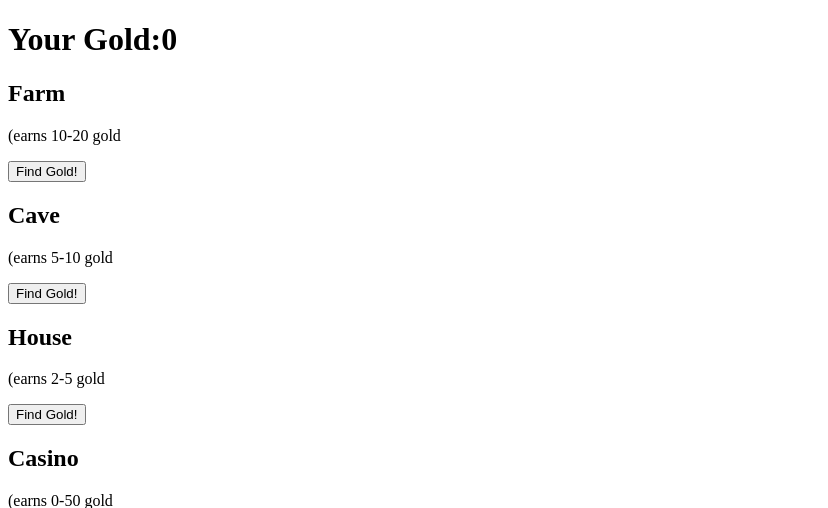
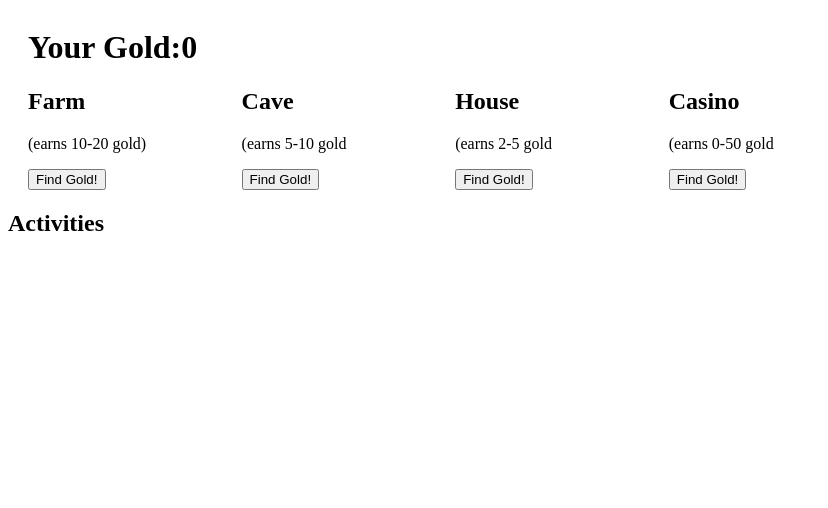
Before and after one commit to dylanPMurphy/Ninja_Gold, a Django app: page / in a window 1280 px wide. Shown: the top 508 px of the page, without its empty margins (0-828 px from the left). Run offline with Django 3.2, Linux system fonts and the light colour scheme.

Commit message:
finished

```diff
--- /dev/null
+++ b/ninja_gold_app/static/css/style.css
@@ -0,0 +1,17 @@
+.red{
+    color:red;
+}
+
+.green{
+    color: green;
+}
+
+.blue{
+    color: blue;
+}
+
+.option{
+    display: inline-block;
+    width:15%;
+    margin-left: 20px;
+}
--- a/ninja_gold_app/templates/index.html
+++ b/ninja_gold_app/templates/index.html
@@ -2,18 +2,24 @@
 <html lang="en">
 <head>
     <meta charset="UTF-8">
-    <meta name="viewport" content="width=device-width, initial-scale=1.0">
+    <meta name="viewport" content="{width=device-width, initial-scale=1.0">
     <title>Document</title>
+    {% load static %}
+    <link rel="stylesheet" href="{% static 'css/style.css' %}">
 </head>
 <body>
+    <div class="option">
         <h1>Your Gold:{{request.session.gold}}</h1>
         <h2>Farm</h2>
-    <p>(earns 10-20 gold</p>
+        <p>(earns 10-20 gold)</p>
         <form action="/process_money" method="POST">
             {% csrf_token %}
             <input type="hidden" name="building"value="farm">
             <input type="submit" value="Find Gold!">
         </form>
+    </div>
+
+    <div class="option">
         <h2>Cave</h2>
         <p>(earns 5-10 gold</p>
         <form action="/process_money" method="POST">
@@ -21,6 +27,8 @@
             <input type="hidden" name="building"value="cave">
             <input type="submit" value="Find Gold!">
         </form>
+    </div>
+    <div class="option">
         <h2>House</h2>
         <p>(earns 2-5 gold</p>
         <form action="/process_money" method="POST">
@@ -28,6 +36,8 @@
             <input type="hidden" name="building" value="house">
             <input type="submit" value="Find Gold!">
         </form>
+    </div>
+    <div class="option">
         <h2>Casino</h2>
         <p>(earns 0-50 gold</p>
         <form action="/process_money" method="POST">
@@ -35,5 +45,21 @@
             <input type="hidden" name="building" value="casino">
             <input type="submit" value="Find Gold!">
         </form>
+    </div>
+
+    <h2>Activities</h2>
+    <div>
+        {% for activity in request.session.activities%}
+            {% if 'earned' in activity%}
+                <p class="green">{{activity}}</p>
+            {%endif%}
+            {% if 'lost' in activity%}
+                <p class="red">{{activity}}</p>
+            {%endif%}
+            {% if 'even' in activity%}
+                <p class="blue">{{activity}}</p>
+            {%endif%}
+        {%endfor%}
+    </div>
 </body>
 </html>
--- a/ninja_gold_app/views.py
+++ b/ninja_gold_app/views.py
@@ -4,22 +4,34 @@ import random
 def index(request):
     if 'gold' not in request.session:
         request.session['gold'] = 0
+    if 'activities' not in request.session:
+        request.session['activities'] = []
     return render(request, "index.html")
 
 def process_money(request):
     print('The form has been submitted')
     print(request.POST)
     if request.POST['building'] == 'farm':
-        request.session['gold']+= random.randint(10,20)
-        print("the farm has been visited")
+        num = random.randint(10,20)
+        request.session['gold']+= num
+        request.session['activities'].append("You earned "+ str(num) +"gold!" )
     elif request.POST['building'] == 'cave':
-        request.session['gold']+= random.randint(5,10)
-        print("the cave has bee visited")
+        num = random.randint(5,10)
+        request.session['gold']+= num
+        request.session['activities'].append("You earned "+ str(num) +"gold!" )
     elif request.POST['building'] == 'house':
-        request.session['gold']+= random.randint(2,5)
-        print("the house has bee visited")
+        num = random.randint(2,5)
+        request.session['gold']+= num
+        request.session['activities'].append("You earned "+ str(num) +"gold!" )
     elif request.POST['building'] == 'casino':
-        request.session['gold']+= random.randint(-50,50)
-        print("the casino has bee visited")
+        num = random.randint(-50,50)
+        if num > 0:
+            request.session['gold'] += num
+            request.session['activities'].append("You earned "+ str(num)+ " gold")
+        elif num < 0:
+            request.session['gold'] += num
+            request.session['activities'].append("You lost "+ str(num)+ " gold")
+        else:
+            request.session['activities'].append("You broke even")
     print('You now have '+str(request.session['gold']) +'gold')
     return redirect('/')
```
Lines whose indentation alone changed are shown as unchanged.
